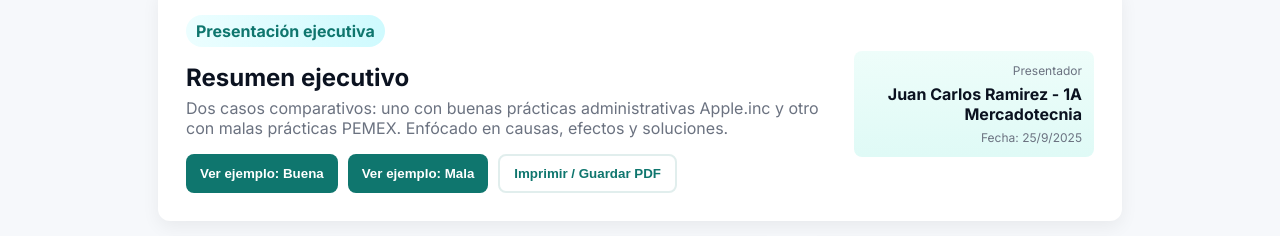
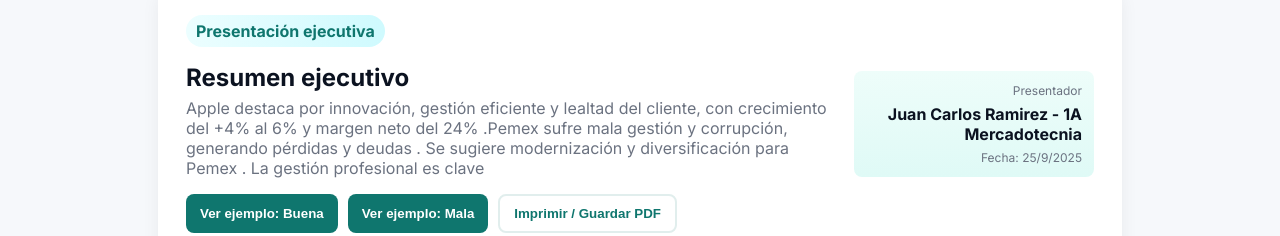
Before and after one commit to carlosramirez345/administraci-n-, a plain HTML site: page index.html in a window 1280 px wide. Shown: the part 99-335 px from the top of the page. Drawn offline with nearby package versions, Linux system fonts and the light colour scheme.

Commit message:
Update index.html

```diff
--- a/index.html
+++ b/index.html
@@ -75,7 +75,9 @@
       <div class="intro">
         <span class="badge">Presentación ejecutiva</span>
         <h2 style="margin:4px 0 0">Resumen ejecutivo</h2>
-        <p class="subtitle">Dos casos comparativos: uno con buenas prácticas administrativas Apple.inc y otro con malas prácticas PEMEX. Enfócado en causas, efectos y soluciones.</p>
+        <p class="subtitle">Apple destaca por innovación, gestión eficiente y lealtad del cliente, con crecimiento del +4% al 6% y margen neto del 24% .Pemex sufre mala gestión y corrupción, generando pérdidas y deudas
+. Se sugiere modernización y diversificación para Pemex
+. La gestión profesional es clave</p>
         <div class="actions">
           <button class="btn" onclick="document.getElementById('buena').scrollIntoView({behavior:'smooth'})">Ver ejemplo: Buena</button>
           <button class="btn" onclick="document.getElementById('mala').scrollIntoView({behavior:'smooth'})">Ver ejemplo: Mala</button>
@@ -244,6 +246,8 @@
     <dd>Operaciones realizadas fuera del país de origen, comúnmente en plataformas marítimas para extracción de petróleo o gas.</dd>
     <dt><strong>Farm-outs</strong></dt>
     <dd>Acuerdos donde una empresa transfiere parte de sus derechos de exploración o producción a otra, generalmente para compartir riesgos y costos.</dd>
+    <dt><strong>Rotación </strong></dt>
+    <dd>cambio continuo de trabajadores en los distintos puestos.</dd>
   </dl>
         </section>
       </aside>
```
